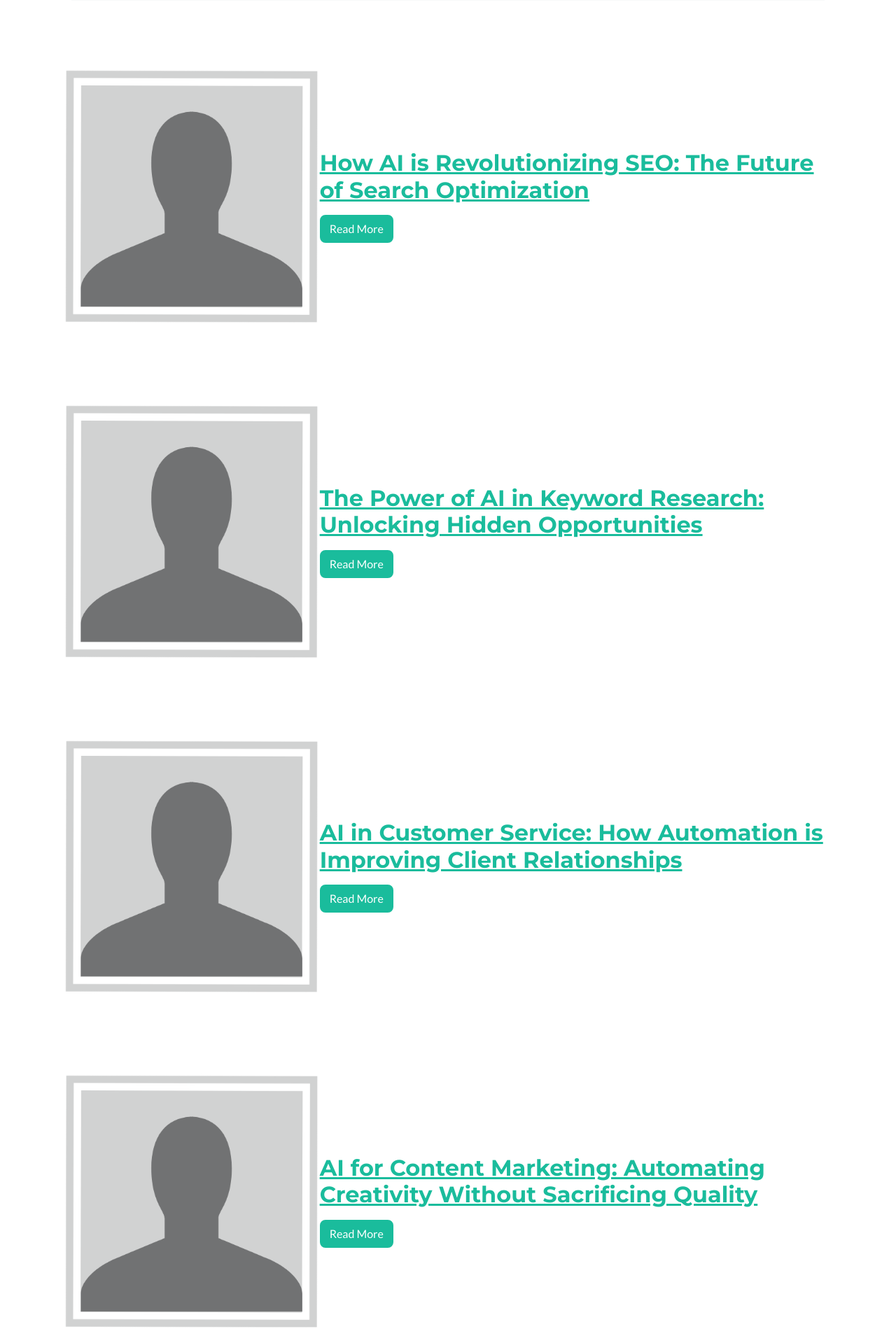
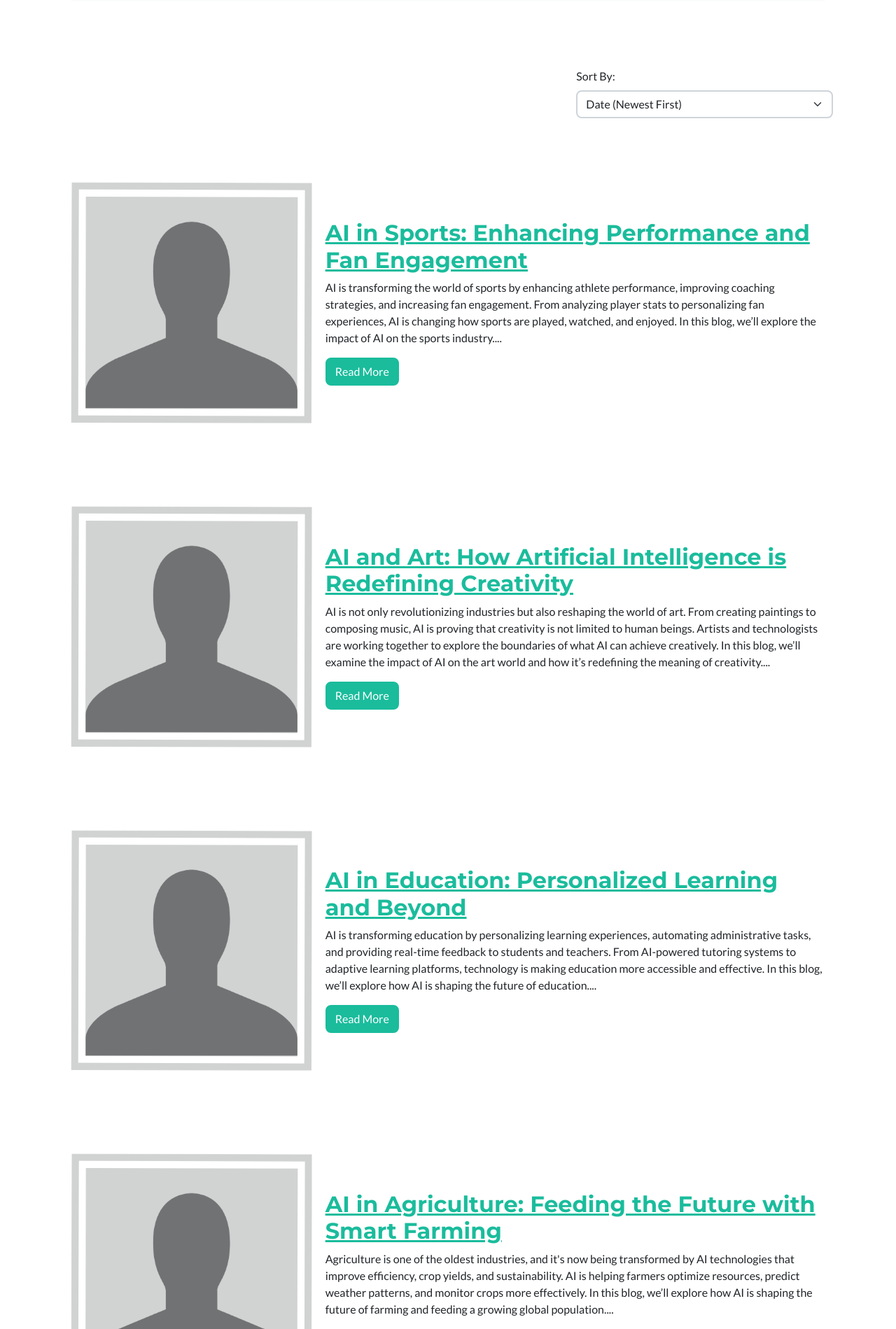
Before and after one commit to KC-7/ai-services, a Flask app: page /blog in a window 1280 px wide. Shown: the part 1020-2919 px from the top of the page at 70% size. Run offline with Flask 2, Linux system fonts and the light colour scheme; some libraries are stand-ins or nearby versions.

Commit message:
Update styling and sizing. Update blog list page - design, pagination and sorting.

```diff
--- a/site/run.py
+++ b/site/run.py
@@ -82,17 +82,23 @@ def load_blog_data():
 # Blog listing with pagination
 @app.route('/blog')
 def blog_list():
-    page = int(request.args.get('page', 1))  # Get current page number
+    page = int(request.args.get('page', 1))
+    sort = request.args.get('sort', 'date')
     per_page = 5
     blogs = load_blog_data()
+
+    # Sorting logic
+    if sort == 'title':
+        blogs.sort(key=lambda x: x['title'].lower())
+    elif sort == 'date':
+        blogs.sort(key=lambda x: x['date'], reverse=True)
+
     total_pages = math.ceil(len(blogs) / per_page)
-
-    # Paginate blogs
     start = (page - 1) * per_page
     end = start + per_page
     paginated_blogs = blogs[start:end]
 
-    return render_template('blog_list.html', blogs=paginated_blogs, page=page, total_pages=total_pages)
+    return render_template('blog_list.html', blogs=paginated_blogs, page=page, total_pages=total_pages, sort=sort, max=max, min=min)
 
 
 # Individual blog post
--- a/site/templates/about.html
+++ b/site/templates/about.html
@@ -4,12 +4,12 @@
 
 {% block content %}
 <!-- About Hero Section -->
-<section id="about-hero" class="text-center py-5 bg-light">
+<section id="about-hero" class="text-center py-5 bg-light rounded-2">
     <div class="container">
         <h1 class="display-4">About Kieran</h1>
         <p class="lead">AI expert with a passion for helping small businesses leverage cutting-edge technologies to
             drive success.</p>
-        <img class="img-fluid mt-4 px-5 rounded" src="{{url_for('static', filename='img/kc-7.png')}}"
+        <img class="img-fluid mt-4 px-5 rounded-2" src="{{url_for('static', filename='img/kc-7.png')}}"
             alt="Kieran Collins">
     </div>
 </section>
--- a/site/templates/blog_list.html
+++ b/site/templates/blog_list.html
@@ -12,34 +12,72 @@
 
 <section id="blog-list" class="py-5">
     <div class="container">
+        <!-- Sorting Controls -->
+        <div class="row mb-4 justify-content-end">
+            <div class="col-md-4">
+                <label for="sort" class="form-label">Sort By:</label>
+                <select id="sort" class="form-select" onchange="location.href=this.value;" style="width:100%;">
+                    <option value="{{ url_for('blog_list', page=page, sort='date') }}" {% if sort == 'date' %}selected{% endif %}>Date (Newest First)</option>
+                    <option value="{{ url_for('blog_list', page=page, sort='title') }}" {% if sort == 'title' %}selected{% endif %}>Title (A-Z)</option>
+                </select>
+            </div>
+        </div>
+
         {% for blog in blogs %}
         <div class="row mb-5 align-items-center">
-            <div class="col-md-4">
-                <img class="img-fluid" src="{{ blog.image }}" alt="{{ blog.title }}">
+            <div class="col-md-4 px-2">
+                <img class="img-fluid rounded" src="{{ blog.image }}" alt="{{ blog.title }}" style="max-width:100%;">
             </div>
-            <div class="col-md-8">
+            <div class="col-md-8 px-2">
                 <h2><a href="{{ url_for('blog_post', slug=blog.slug) }}">{{ blog.title }}</a></h2>
-                <p>{{ blog.description }}</p>
+                <p>{{ blog.content[0]['text'][:500] }}{% if blog.content[0]['text']|length > 200 %}...{% endif %}</p>
                 <a href="{{ url_for('blog_post', slug=blog.slug) }}" class="btn btn-primary">Read More</a>
             </div>
         </div>
         {% endfor %}
 
-        <!-- Pagination -->
+        <!-- Advanced Pagination -->
         <nav aria-label="Blog navigation">
             <ul class="pagination justify-content-center">
+                <!-- Previous Button -->
                 <li class="page-item {% if page == 1 %}disabled{% endif %}">
-                    <a class="page-link" href="{{ url_for('blog_list', page=page-1) }}">Previous</a>
+                    <a class="page-link" href="{{ url_for('blog_list', page=page-1, sort=sort) }}">Previous</a>
                 </li>
 
-                {% for p in range(1, total_pages + 1) %}
+                <!-- First Page Link -->
+                {% if page > 2 %}
+                <li class="page-item">
+                    <a class="page-link" href="{{ url_for('blog_list', page=1, sort=sort) }}">1</a>
+                </li>
+                {% endif %}
+
+                <!-- Ellipsis Before Current Page -->
+                {% if page > 3 %}
+                <li class="page-item disabled"><span class="page-link">...</span></li>
+                {% endif %}
+
+                <!-- Dynamic Middle Pages -->
+                {% for p in range(max(1, page-1), min(page+2, total_pages+1)) %}
                 <li class="page-item {% if p == page %}active{% endif %}">
-                    <a class="page-link" href="{{ url_for('blog_list', page=p) }}">{{ p }}</a>
+                    <a class="page-link" href="{{ url_for('blog_list', page=p, sort=sort) }}">{{ p }}</a>
                 </li>
                 {% endfor %}
 
+                <!-- Ellipsis After Current Page -->
+                {% if page < total_pages - 2 %}
+                <li class="page-item disabled"><span class="page-link">...</span></li>
+                {% endif %}
+
+                <!-- Last Page Link -->
+                {% if page < total_pages - 1 %}
+                <li class="page-item">
+                    <a class="page-link" href="{{ url_for('blog_list', page=total_pages, sort=sort) }}">{{ total_pages }}</a>
+                </li>
+                {% endif %}
+
+                <!-- Next Button -->
                 <li class="page-item {% if page == total_pages %}disabled{% endif %}">
-                    <a class="page-link" href="{{ url_for('blog_list', page=page+1) }}">Next</a>
+                    <a class="page-link" href="{{ url_for('blog_list', page=page+1, sort=sort) }}">Next</a>
                 </li>
             </ul>
         </nav>
--- a/site/templates/index.html
+++ b/site/templates/index.html
@@ -4,12 +4,12 @@
 
 {% block content %}
 <!-- Hero Section -->
-<section id="hero" class="bg-light text-center py-5">
+<section id="hero" class="bg-light text-center py-5 rounded-2">
     <div class="container">
         <h1 class="display-4">Transform Your Business with AI</h1>
         <p class="lead">Innovative AI solutions to drive efficiency, growth, and customer satisfaction, tailored for small and medium businesses.</p>
-        <img class="img-fluid mt-5 px-5 rounded-5" src="{{url_for('static', filename='img/index/ai1.jpeg')}}" alt="AI Solutions Image">
-        <a href="/services" class="btn btn-primary btn-lg mt-4 px-5 rounded">Discover Our AI Services</a>
+        <img class="img-fluid mt-5 rounded-5 w-75" src="{{url_for('static', filename='img/index/ai1.jpeg')}}" alt="AI Solutions Image">
+        <a href="/services" class="btn btn-primary btn-lg mt-4 px-5 rounded-2">Discover Our AI Services</a>
     </div>
 </section>
 
--- a/site/templates/services.html
+++ b/site/templates/services.html
@@ -4,11 +4,11 @@
 
 {% block content %}
 <!-- Services Hero Section -->
-<section id="services-hero" class="text-center bg-light py-5">
+<section id="services-hero" class="text-center bg-light py-5 rounded-2">
     <div class="container">
         <h1 class="display-4">AI Services Tailored for Your Business</h1>
         <p class="lead">We provide cutting-edge AI solutions designed to meet the specific needs of small and medium-sized businesses.</p>
-        <img class="img-fluid mt-4 px-5" src="{{url_for('static', filename='img/services/ui.jpeg')}}" alt="AI Services">
+        <img class="img-fluid mt-4 rounded-2 w-75" src="{{url_for('static', filename='img/services/ui.jpeg')}}" alt="AI Services">
     </div>
 </section>
 
```
